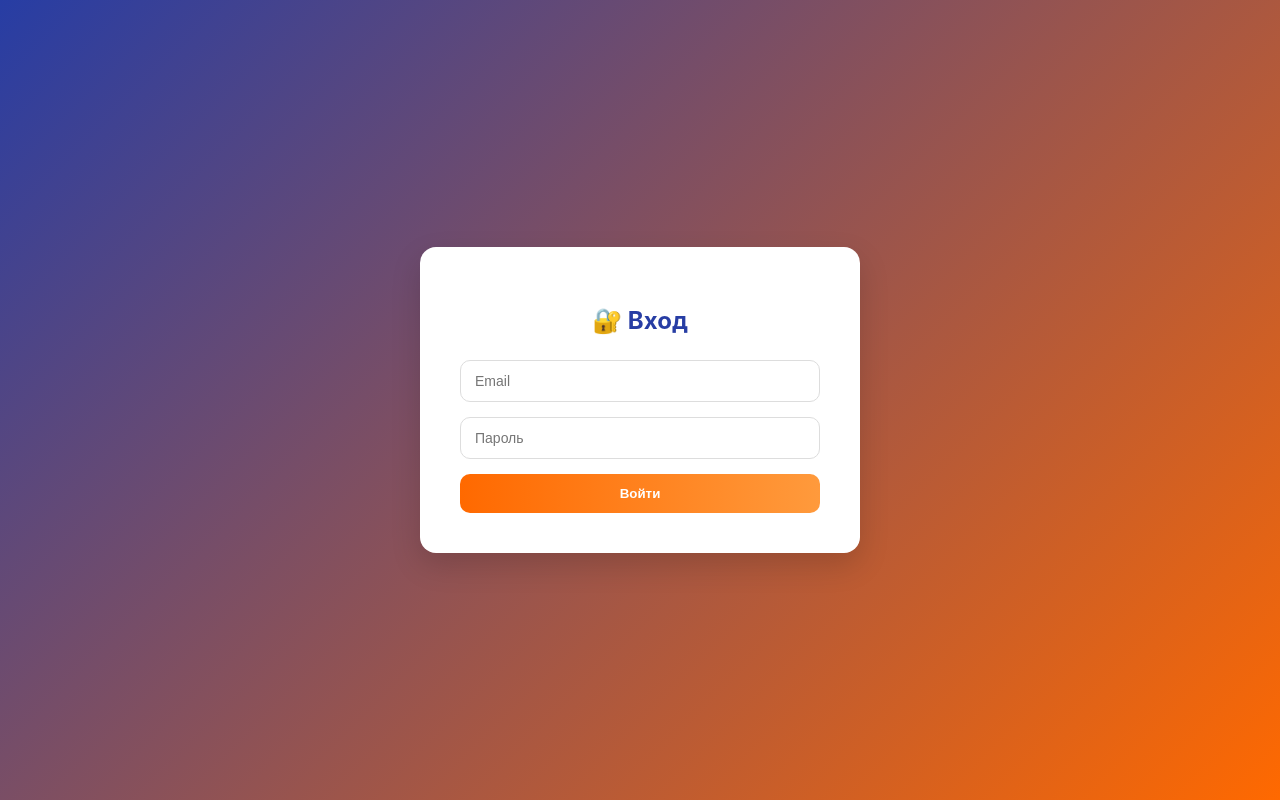
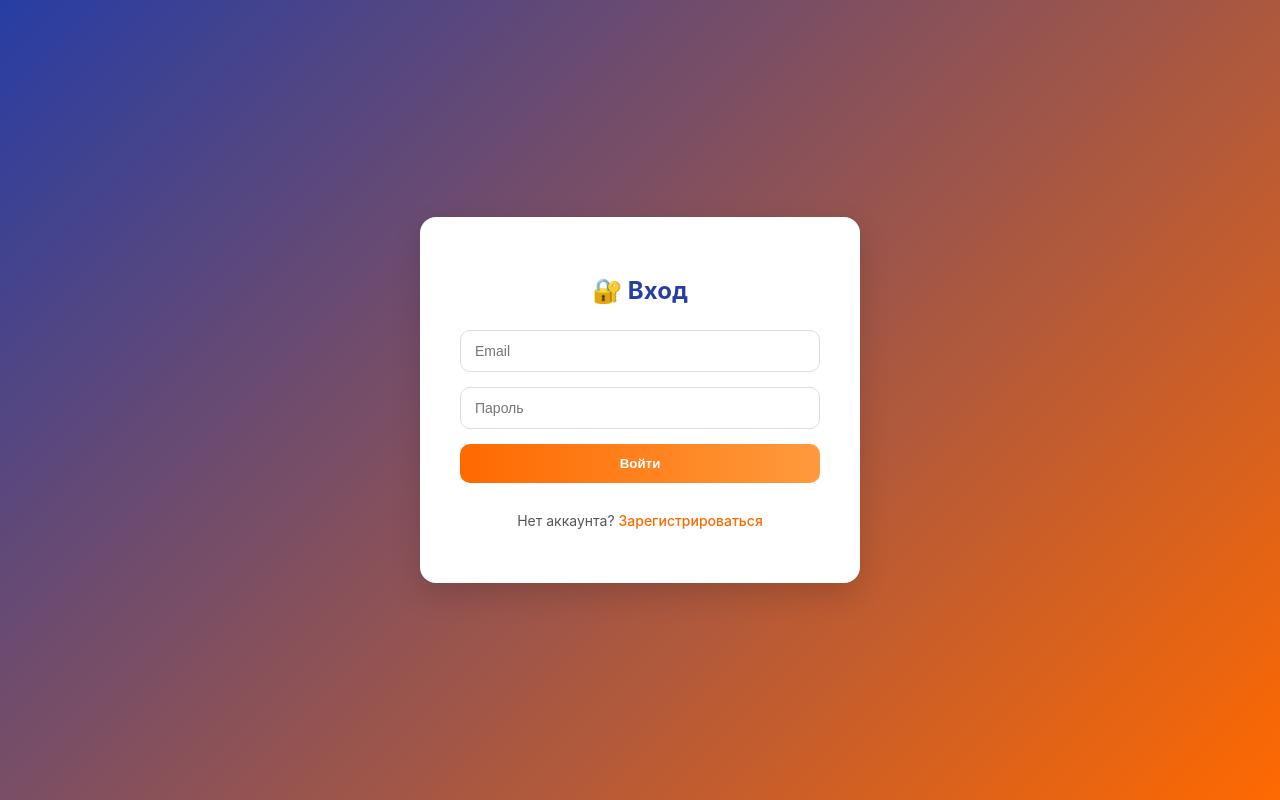
Before and after one commit to doter-2/front-school, a React app: page /login in a window 1280 px wide. Built offline with nearby package versions, Linux system fonts and the light colour scheme; the HTML template or start-up script is replaced by a standard one.

Commit message:
feat: add register button

```diff
--- a/src/pages/LoginPage.jsx
+++ b/src/pages/LoginPage.jsx
@@ -82,6 +82,16 @@ const LoginPage = ({ setAccess }) => {
         <button type="submit" disabled={loading}>
           {loading ? "Вход..." : "Войти"}
         </button>
+
+        <p>
+          Нет аккаунта?{" "}
+          <a
+            onClick={() => navigate("/register")}
+            style={{ cursor: "pointer" }}
+          >
+            Зарегистрироваться
+          </a>
+        </p>
       </form>
     </div>
   );
```
